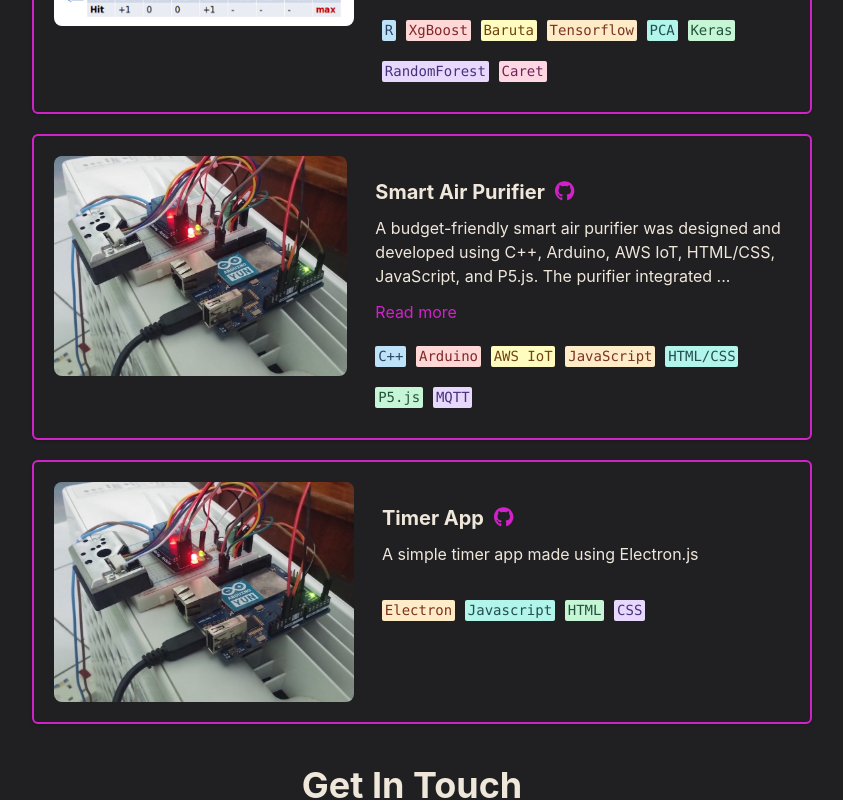
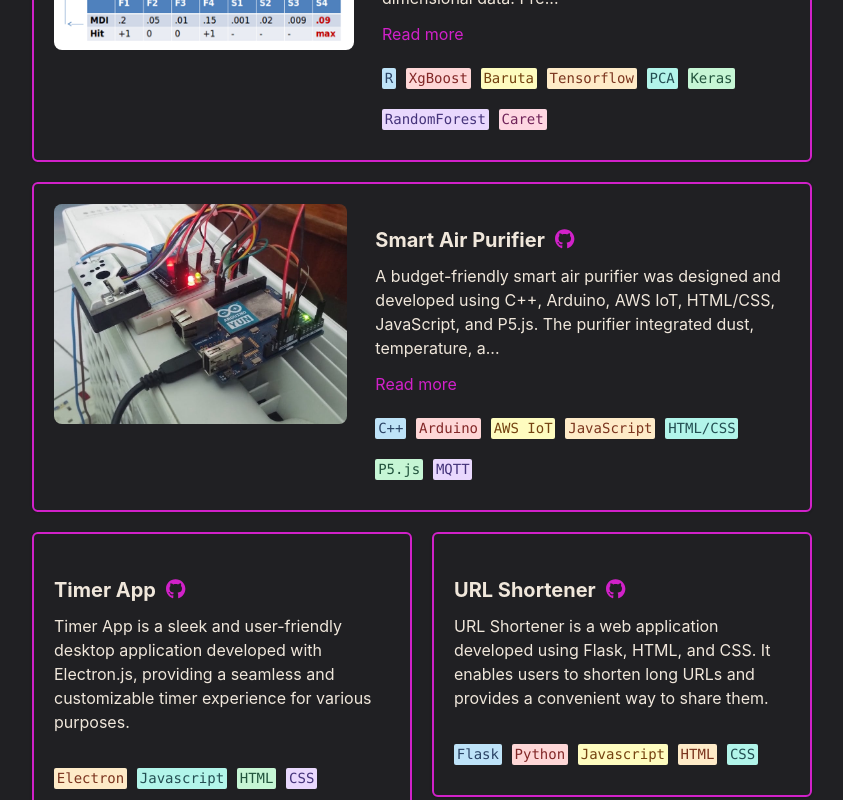
Before and after one commit to vasunverma/portfolio, a React (Create React App) app: page / in a window 1280 px wide. Shown: the part 2220-3020 px from the top of the page, without its empty margins (218-1061 px from the left). Built offline with nearby package versions, Linux system fonts and the light colour scheme.

Commit message:
Divided Project component in small components to make it easier to add new projects

```diff
--- a/src/components/projectCard.js
+++ b/src/components/projectCard.js
@@ -28,7 +28,14 @@ const ProjectCard = ({ project, isMobile }) => {
     }
   };
 
-  const showRead = (text) => {
+  const showReadDesktop = (text) => {
+    if (text.length > 170) {
+      return true;
+    }
+    return false;
+  }
+
+  const showReadMobile = (text) => {
     if (text.length > 150) {
       return true;
     }
@@ -40,33 +47,9 @@ const ProjectCard = ({ project, isMobile }) => {
     <CardBody>
       {isMobile ? (
         <VStack>
-          <Image w="300px" h="200px" mb="20px" src={project.image} alt={project.title} borderRadius="lg" />
-          <Stack mt="6" spacing="3" color="#f0e7db">
-            <Heading size="md">
-              {project.title}
-              <Link href={project.demoLink} target="_blank" rel="noreferrer" style={{ marginLeft: "10px" }}>
-                <FontAwesomeIcon icon={faSquareArrowUpRight} style={{ color: "#d121c9" }} />
-              </Link>
-              <Link href={project.githubLink} target="_blank" rel="noreferrer" style={{ marginLeft: "10px" }}>
-                <FontAwesomeIcon icon={faGithub} style={{ color: "#d121c9" }} />
-              </Link>
-            </Heading>
-            <Text>
-              {renderTextContent(project.description, 100)}
-            </Text>
-            <Link onClick={toggleShowFullText} cursor="pointer" color="#d121c9">
-                {showRead(project.description) ? (showFullText ? "Read less" : "Read more") : null}
-            </Link>
-            <Box>
-                {project.tags.map((tag, index) => (
-                <Code key={tag} className="projectDevelopmentTags" colorScheme={project.tagColor[index]} children={tag} />
-              ))}
-            </Box>
-          </Stack>
-        </VStack>
-      ) : (
-        <Stack direction="row" align="flex-start">
-          <Image w="300px" h="220px" mr="20px" src={project.image} alt={project.title} borderRadius="lg" />
+          {project.image ?
+          <Image w="300px" h="220px" mr="20px" mb="20px" src={project.image} alt={project.title} borderRadius="lg" />
+          : null}
           <Stack mt="6" spacing="3" color="#f0e7db">
             <Heading size="md">
               {project.title}
@@ -80,10 +63,40 @@ const ProjectCard = ({ project, isMobile }) => {
               </Link>
             </Heading>
             <Text>
-              {renderTextContent(project.description, 150)}
+              {renderTextContent(project.description, 100)}
             </Text>
             <Link onClick={toggleShowFullText} cursor="pointer" color="#d121c9">
-              {showRead(project.description) ? (showFullText ? "Read less" : "Read more") : null}
+                {showReadMobile(project.description) ? (showFullText ? "Read less" : "Read more") : null}
+            </Link>
+            <Box>
+                {project.tags.map((tag, index) => (
+                <Code key={tag} className="projectDevelopmentTags" colorScheme={project.tagColor[index]} children={tag} />
+              ))}
+            </Box>
+          </Stack>
+        </VStack>
+      ) : (
+        <Stack direction="row" align="flex-start">
+          {project.image ?
+          <Image w="300px" h="220px" mr="20px" src={project.image} alt={project.title} borderRadius="lg" />
+          : null}
+          <Stack mt="6" spacing="3" color="#f0e7db">
+            <Heading size="md">
+              {project.title}
+              {project.demoLink ?
+              <Link href={project.demoLink} target="_blank" rel="noreferrer" style={{ marginLeft: "10px" }}>
+                <FontAwesomeIcon icon={faSquareArrowUpRight} style={{ color: "#d121c9" }} />
+              </Link>
+                : null}
+              <Link href={project.githubLink} target="_blank" rel="noreferrer" style={{ marginLeft: "10px" }}>
+                <FontAwesomeIcon icon={faGithub} style={{ color: "#d121c9" }} />
+              </Link>
+            </Heading>
+            <Text>
+              {renderTextContent(project.description, 170)}
+            </Text>
+            <Link onClick={toggleShowFullText} cursor="pointer" color="#d121c9">
+              {showReadDesktop(project.description) ? (showFullText ? "Read less" : "Read more") : null}
             </Link>
             <Box>
               {project.tags.map((tag, index) => (
--- a/src/components/projectData.js
+++ b/src/components/projectData.js
@@ -8,6 +8,8 @@ const projectData = [
       githubLink: "https://github.com/vasunverma/binary-classification-high-dim-data",
       tags: ["Python", "Django", "JavaScript", "S3", "PostgreSQL", "SES", "OAuth", "HTML/CSS", "Heroku"],
       tagColor: ["blue", "red", "yellow", "orange", "teal", "green", "purple", "pink", "red"],
+      rowSpan: 1,
+      columnSpan: 2,
     },
     {
       id: 2,
@@ -17,6 +19,8 @@ const projectData = [
       githubLink: "https://github.com/vasunverma/binary-classification-high-dim-data",
       tags: ["R", "XgBoost", "Baruta", "Tensorflow", "PCA", "Keras", "RandomForest", "Caret"],
       tagColor: ["blue", "red", "yellow", "orange", "teal", "green", "purple", "pink"],
+      rowSpan: 1,
+      columnSpan: 2,
     },
     {
       id: 3,
@@ -26,16 +30,31 @@ const projectData = [
       githubLink: "https://github.com/vasunverma/binary-classification-high-dim-data",
       tags: ["C++", "Arduino", "AWS IoT", "JavaScript", "HTML/CSS", "P5.js", "MQTT"],
       tagColor: ["blue", "red", "yellow", "orange", "teal", "green", "purple"],
+      rowSpan: 1,
+      columnSpan: 2,
     },
     {
         id: 4,
         title: "Timer App",
-        description: "A simple timer app made using Electron.js",
-        image: require("../assets/SmartAirPurifierProject.jpg"),
-        githubLink: "https://github.com/vasunverma/binary-classification-high-dim-data",
+        description: "Timer App is a sleek and user-friendly desktop application developed with Electron.js, providing a seamless and customizable timer experience for various purposes.",
+        // image: require("../assets/SmartAirPurifierProject.jpg"),
+        githubLink: "https://github.com/vasunverma/Timer-App",
         tags: ["Electron", "Javascript", "HTML", "CSS"],
         tagColor: ["orange", "teal", "green", "purple"],
-      },
+        rowSpan: 1,
+        columnSpan: 1,
+    },
+    {
+        id: 5,
+        title: "URL Shortener",
+        description: "URL Shortener is a web application developed using Flask, HTML, and CSS. It enables users to shorten long URLs and provides a convenient way to share them.",
+        // image: require("../assets/SmartAirPurifierProject.jpg"),
+        githubLink: "https://github.com/vasunverma/URL-Shortner",
+        tags: ["Flask", "Python", "Javascript", "HTML", "CSS"],
+        tagColor: ["blue", "red", "yellow", "orange", "teal"],
+        rowSpan: 1,
+        columnSpan: 1,
+    }
   ];
 
   export default projectData;
--- a/src/components/projects.js
+++ b/src/components/projects.js
@@ -1,5 +1,10 @@
 import React, { useEffect, useState } from "react";
-import { Flex, Heading, SimpleGrid } from "@chakra-ui/react";
+import {
+  Flex,
+  Heading,
+  Grid,
+  GridItem,
+} from "@chakra-ui/react";
 import ProjectCard from "./projectCard";
 import projectData from "./projectData";
 
@@ -20,16 +25,30 @@ export const Projects = () => {
   }, []);
 
   return (
-    <Flex p="10px" alignItems="left" justifyContent="center" margin="auto" direction="column" id="projects" maxWidth="800px">
+    <Flex
+      p="10px"
+      alignItems="left"
+      justifyContent="center"
+      margin="auto"
+      direction="column"
+      id="projects"
+      maxWidth="800px"
+    >
       <Heading p="20px 20px 20px 0px" justifyContent="center" display="flex">
         Things I've Built
       </Heading>
 
-      <SimpleGrid columns={{ base: 1, md: 1 }} spacing="20px">
+      <Grid
+        templateRows='repeat(1, 1fr)'
+        templateColumns='repeat(2, 1fr)'
+        gap="20px"
+      >
         {projectData.map((project) => (
-          <ProjectCard key={project.id} project={project} isMobile={isMobile} />
+          <GridItem rowSpan={isMobile ? 1 : project.rowSpan} colSpan={isMobile ? 2 : project.columnSpan} key={project.id}>
+            <ProjectCard project={project} isMobile={isMobile} />
+          </GridItem>
         ))}
-      </SimpleGrid>
+      </Grid>
     </Flex>
   );
 };
```
